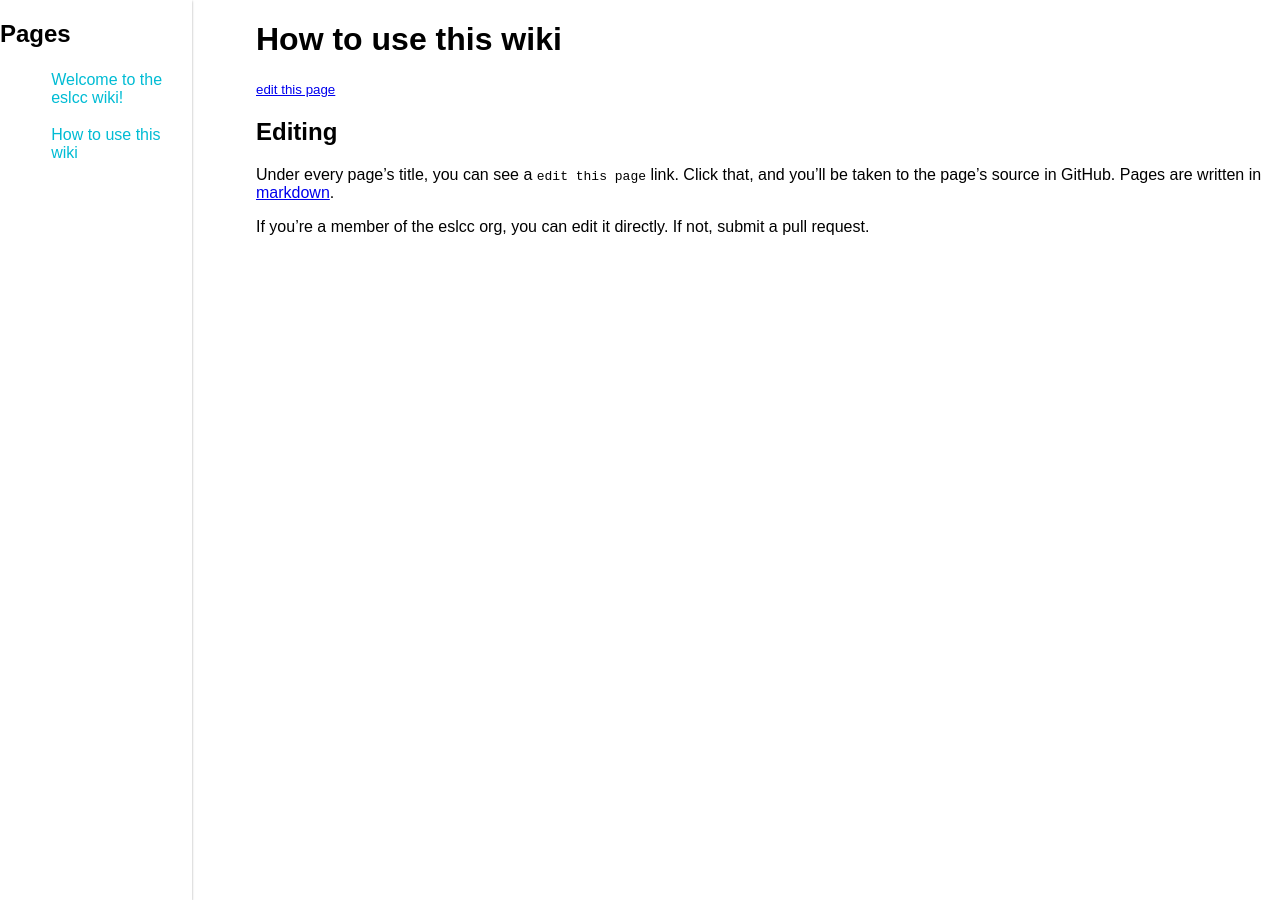
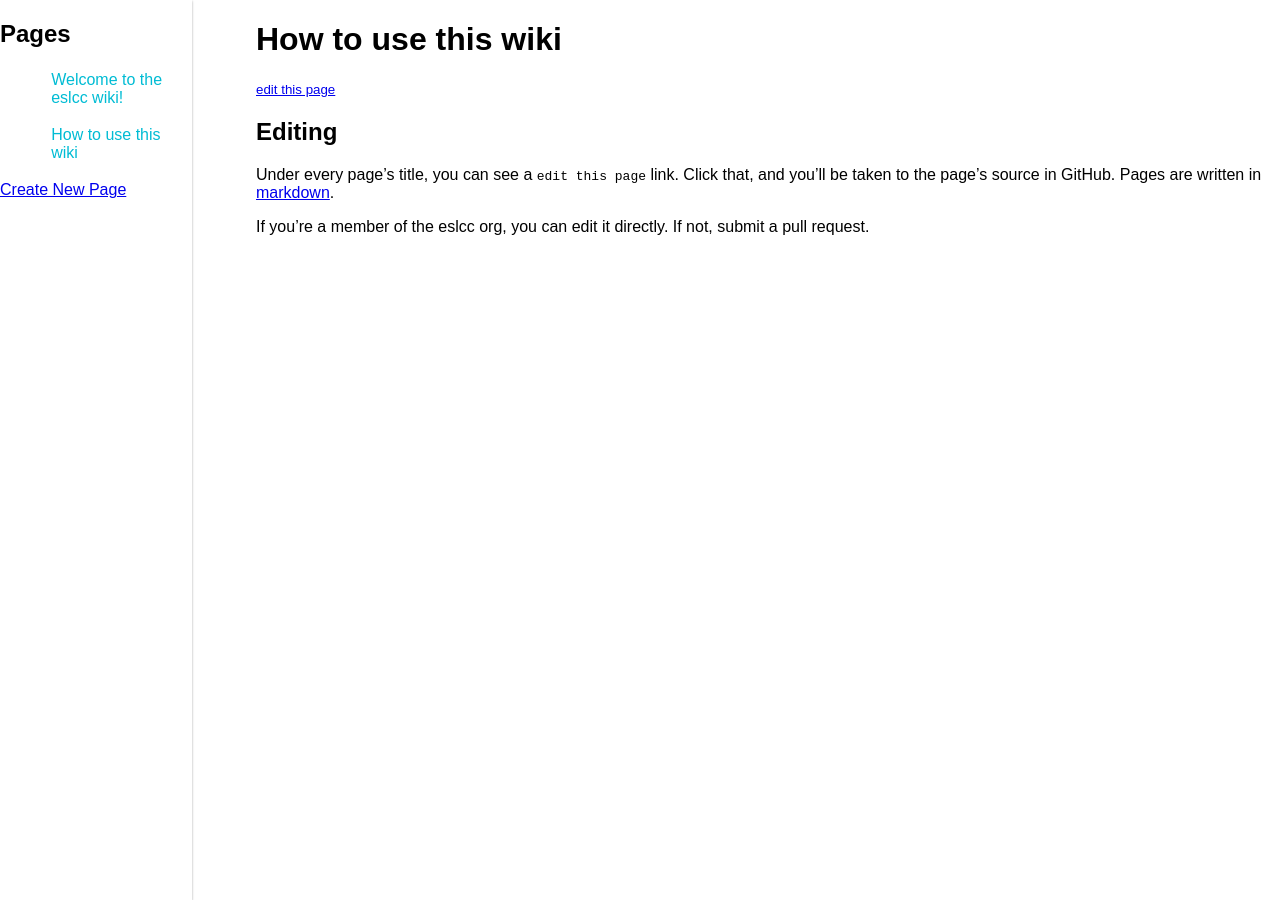
Before and after one commit to eslcc/wiki, a Jekyll site: the page built from pages/how-to-use-this-wiki.md, in a window 1280 px wide. Built offline with Jekyll 4.4.1, drawn with Linux system fonts in a browser that asks for light colours.

Commit message:
Add create new page link

```diff
--- a/_includes/sidebar.html
+++ b/_includes/sidebar.html
@@ -5,3 +5,5 @@
         {% endif %}
     {% endfor %}
 </ul>
+
+<a href="https://github.com/eslcc/wiki/new/gh-pages/pages">Create New Page</a>
```
